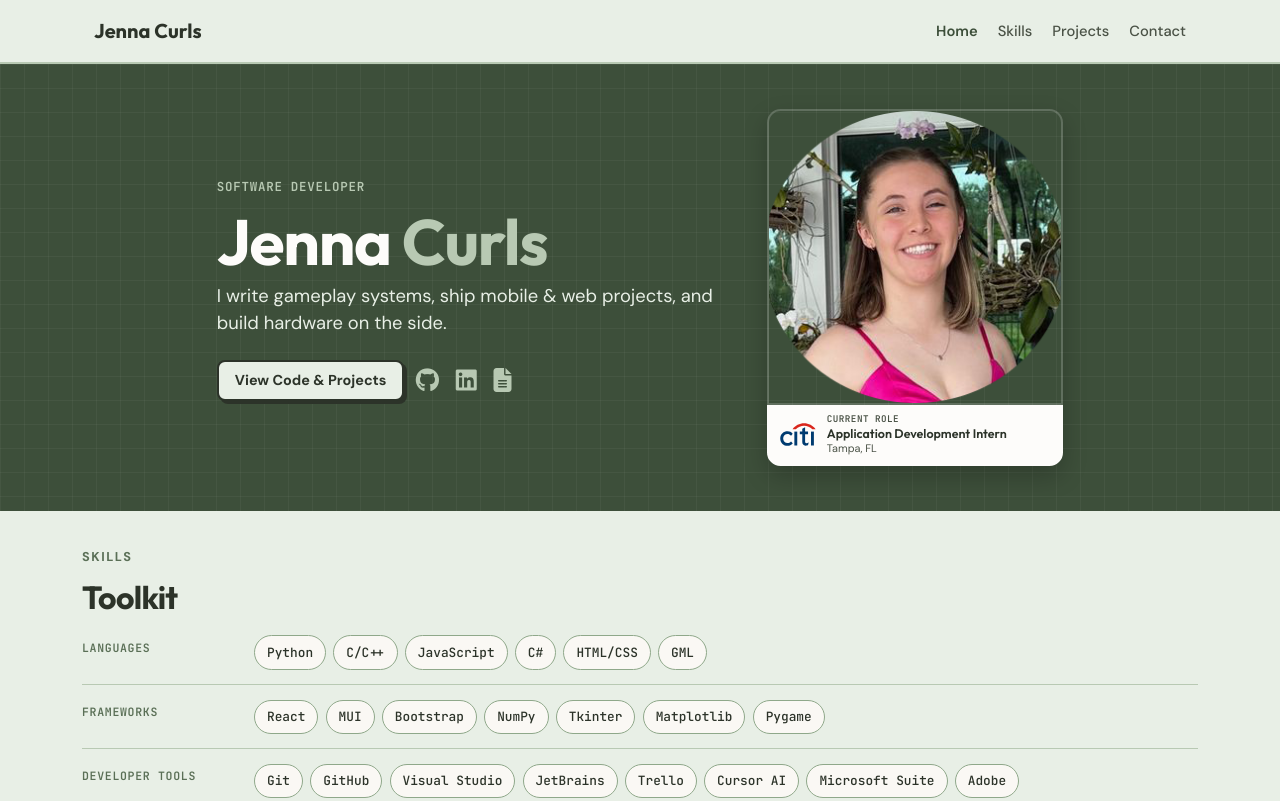
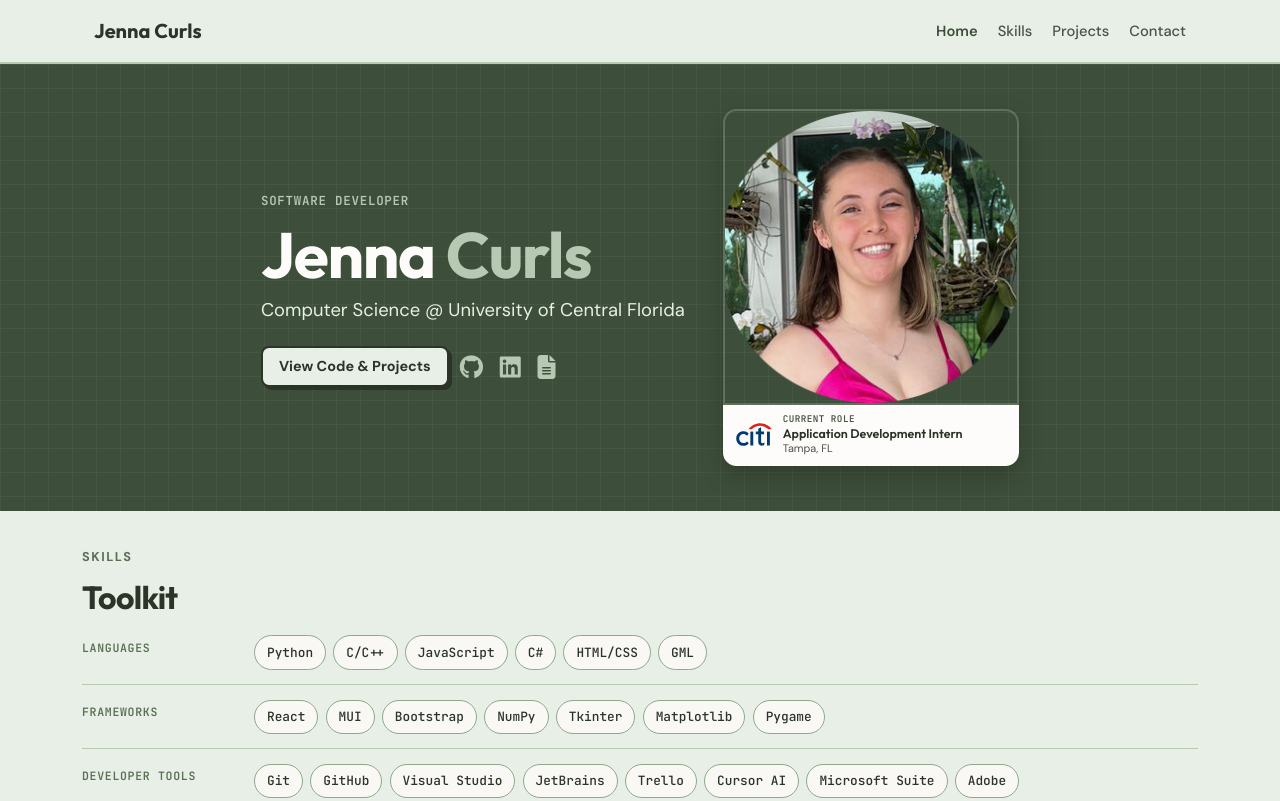
Before and after one commit to jbug16/Curls-Portfolio, a plain HTML site: page index.html in a window 1280 px wide. Shown: the top 801 px of the page. Drawn offline with nearby package versions, Linux system fonts and the light colour scheme.

Commit message:
Change hero tagline to university information
Updated the hero tagline to reflect current education.

```diff
--- a/index.html
+++ b/index.html
@@ -38,7 +38,7 @@
                     <div class="hero-content">
                         <p class="hero-eyebrow">Software Developer</p>
                         <h1 class="hero-title">Jenna <span class="hero-title__accent">Curls</span></h1>
-                        <p class="hero-tagline">I write gameplay systems, ship mobile &amp; web projects, and build hardware on the side.</p>
+                        <p class="hero-tagline">Computer Science @ University of Central Florida</p>
                         <div class="hero-actions">
                             <a class="btn btn-light" href="index.html#projects">View Code &amp; Projects</a>
                             <div class="hero-social">
```
